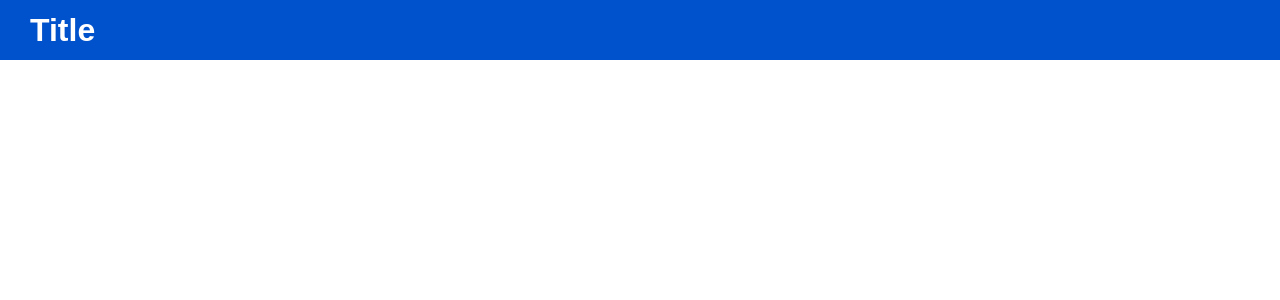
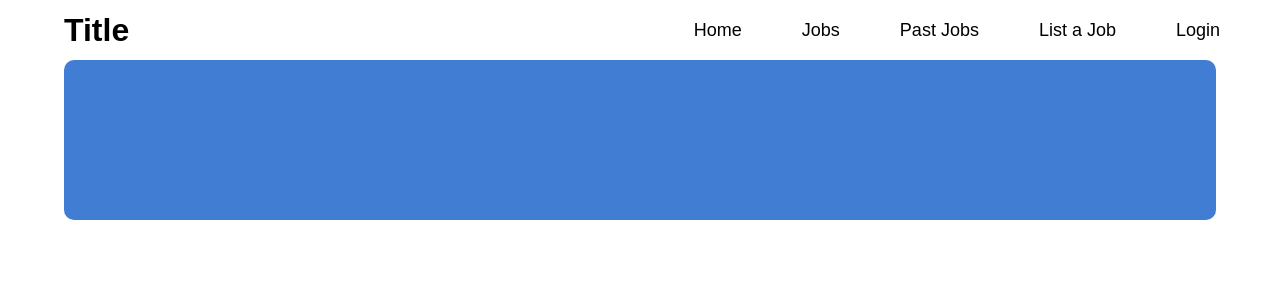
Before and after one commit to RileySmith132/WebApp, a Flask app: page / in a window 1280 px wide. Shown: the top 300 px of the page. Run offline with Flask 3, Linux system fonts and the light colour scheme.

Commit message:
home page
started working on the home page

```diff
--- a/static/style.css
+++ b/static/style.css
@@ -6,8 +6,8 @@ body {
 .nav-link {
     margin-right: 60px;
     font-size: 18px;
-    color: white;
     text-decoration: none;
+    color: black;
 }
 
 #nav-home-link {
@@ -15,16 +15,27 @@ body {
 }
 
 .nav-title {
-    display: inline-block;
-    margin-left: 30px;
-    margin-right: 100px;
+    position: absolute;
+    left: 5%;
+    top: 50%;
+    transform: translateY(-50%);
+    margin: 0;
 }
 
 .nav-bar {
+    position: relative;
     display: flex;
     align-items: center;
-    background-color: #0052CC;
-    color: white;
+    background-color: white;
+    color: black;
     width: 100%;
     height: 60px;
 }
+
+.index-main-content {
+    background-color: #427dd4;
+    width: 90%;
+    height: 20vh;
+    margin: 0 auto;
+    border-radius: 10px;
+}
--- a/templates/index.html
+++ b/templates/index.html
@@ -4,6 +4,8 @@
 
 {% block content %}
 
+<div class="index-main-content">
 
+</div>
 
 {% endblock %}
--- a/templates/nav.html
+++ b/templates/nav.html
@@ -4,7 +4,7 @@
 
     <body>
         <div class="nav-bar">
-            <a><h1 class="nav-title">Title</h1></div></a>
+            <a><h1 class="nav-title">Title</h1></a>
             <a class="nav-link" href="/" id="nav-home-link">Home</a>
             <a class="nav-link" href="/jobs">Jobs</a>
             <a class="nav-link" href="/past-jobs">Past Jobs</a>
```
